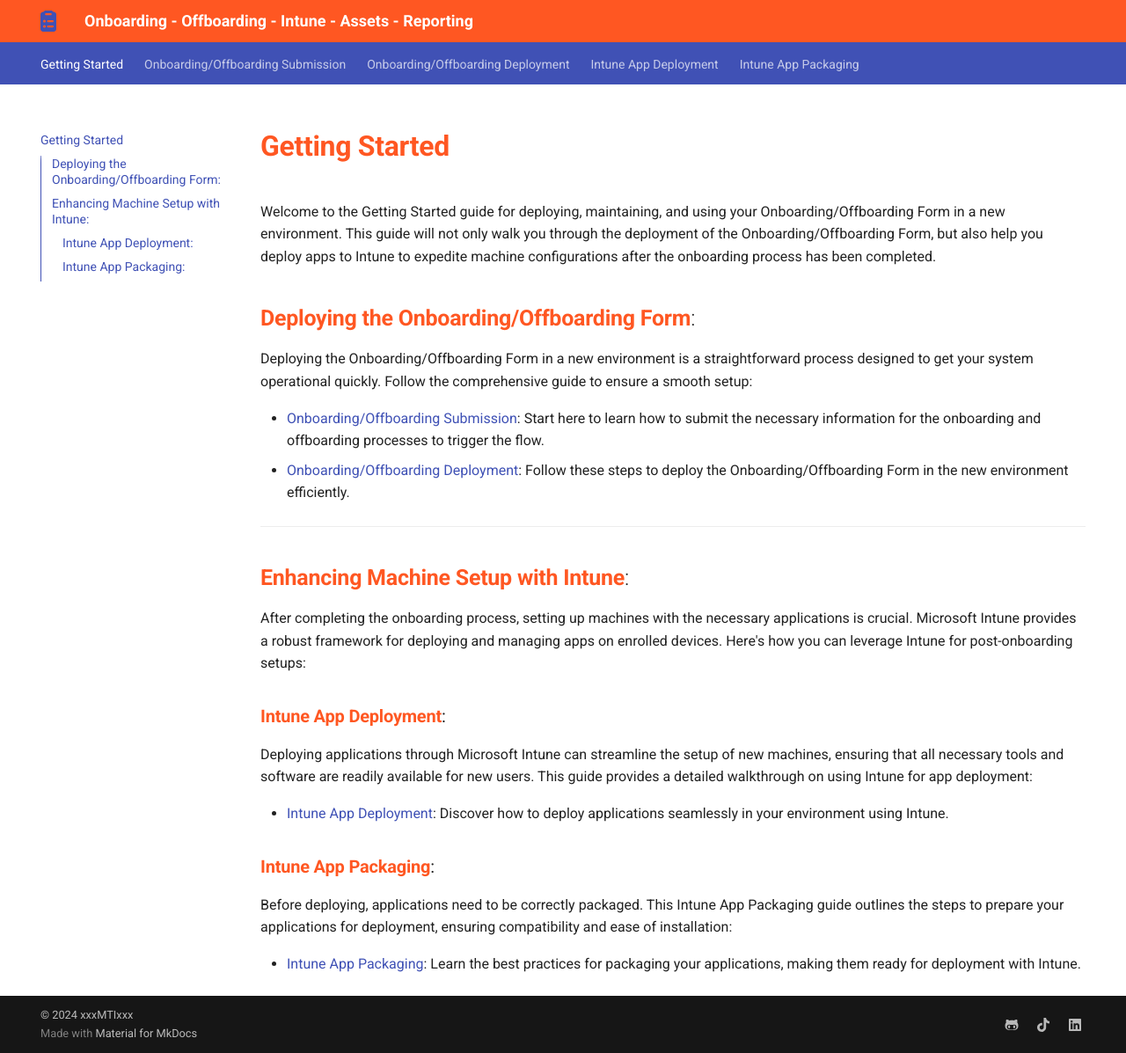
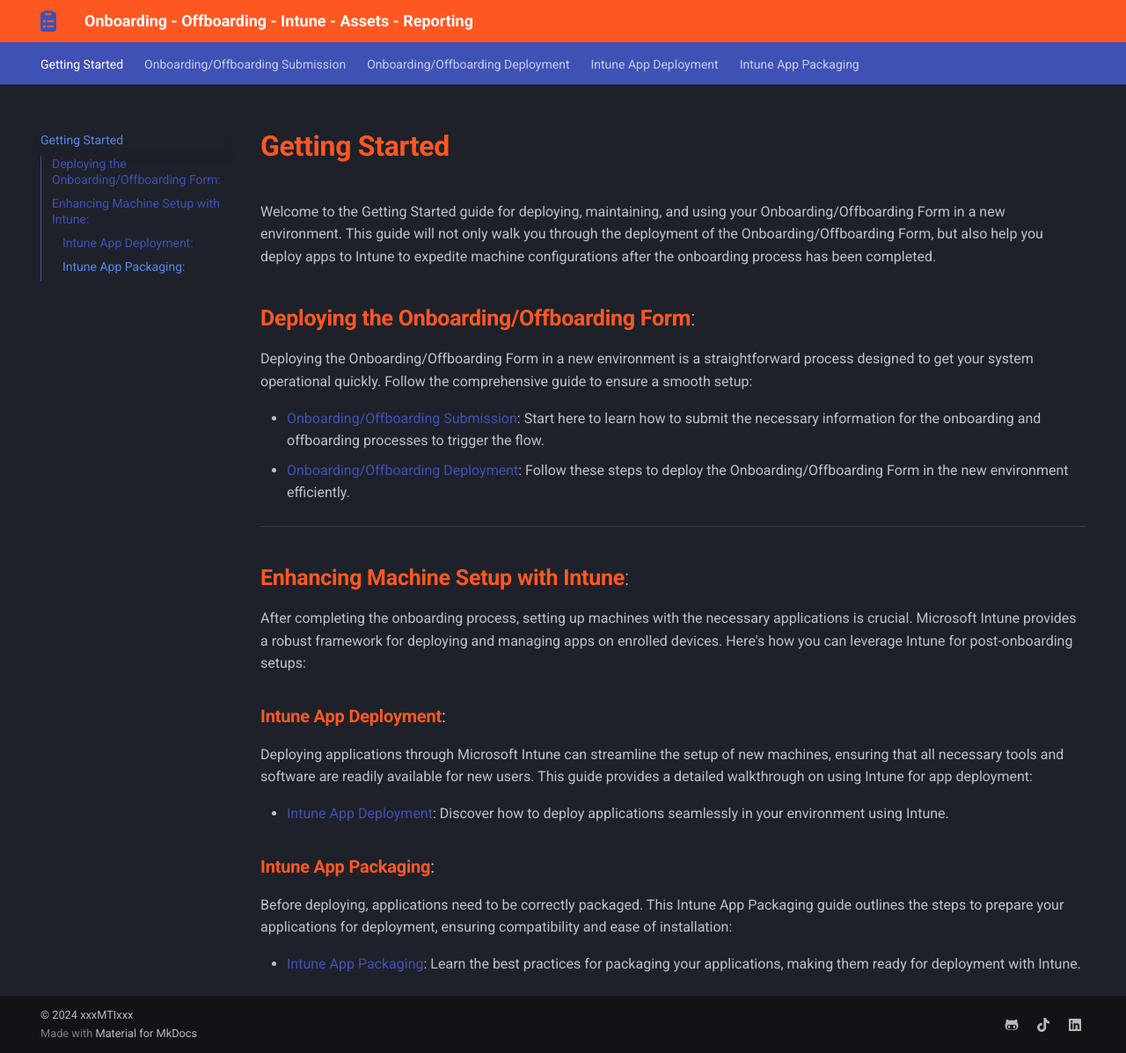
Before and after one commit to xxxmtixxx/Onboarding-Offboarding-Intune-Assets-Reporting, an MkDocs documentation site: the page built from docs/index.md, in a window 1280 px wide and 1197 px high. Shown: the whole window at 88% size. Built offline with MkDocs 1.6.1 and Material for MkDocs 9.7.7, drawn with Linux system fonts in a browser that asks for light colours.

Commit message:
$Updated theme

```diff
--- a/mkdocs.yml
+++ b/mkdocs.yml
@@ -16,10 +16,9 @@ theme:
     - content.code.copy
   language: en
   palette:
-    - scheme: default
+      scheme: slate
       primary: indigo
       accent: deep orange
-    - scheme: slate
 
 plugins:
   - social
```
